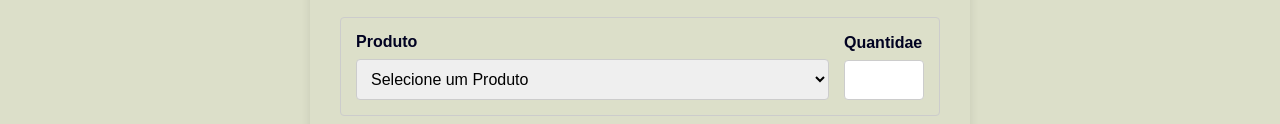
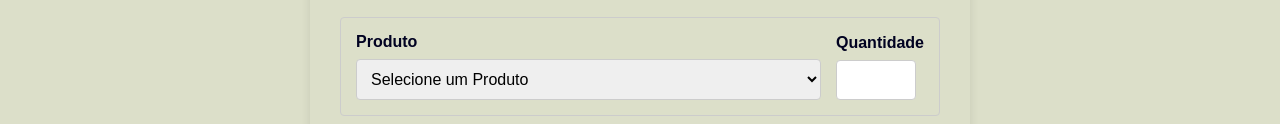
Before and after one commit to KarinePaiva06/projeto-engenharia-software, a plain HTML site: page orcamento.html in a window 1280 px wide. Shown: the part 780-904 px from the top of the page. Drawn offline with Linux system fonts and the light colour scheme; a web font is replaced by a local one.

Commit message:
arrumando erro na quantidade

```diff
--- a/orcamento.html
+++ b/orcamento.html
@@ -58,7 +58,7 @@
                         </select>
                     </div>
                     <div>
-                        <label>Quantidae</label>
+                        <label>Quantidade</label>
                         <input type="number" class="input-quantidade" name="quantidade[]" required min="1" max="1000">
                     </div>
                 </div>
```
